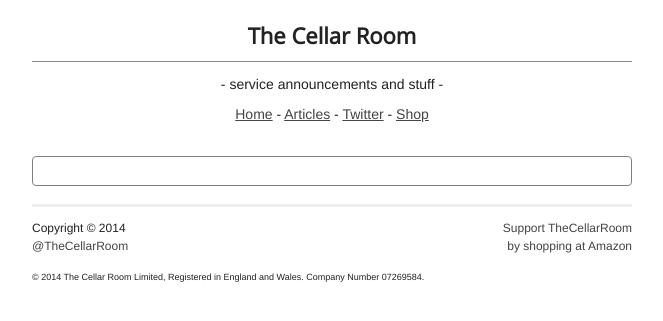
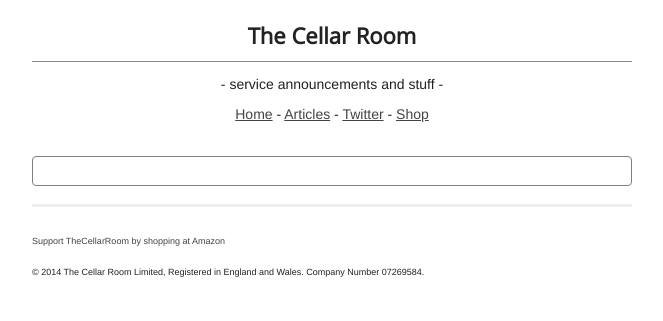
Before and after one commit to ChelseaStats/TheCellarRoom.uk, a Jekyll site: the page built from posts/index.html, in a window 1280 px wide. Shown: the top 321 px of the page, without its empty margins (308-971 px from the left). Built offline with Jekyll 4.4.1, drawn with Linux system fonts in a browser that asks for light colours; nearby versions of some CDN libraries; Markdown is read by kramdown in place of the engine named in the settings.

Commit message:
Update footer.html

```diff
--- a/_includes/footer.html
+++ b/_includes/footer.html
@@ -1,17 +1,5 @@
-		<footer id="footer">
-			<div class="grid">
-				Copyright &copy; 2014<br/>
-				<a href="http://twitter.com/TheCellarRoom">@TheCellarRoom</a>
-			</div>
-			<div class="gridright">
-<a target="_blank" href="http://www.thechels.co.uk/amazon">Support TheCellarRoom<br/>by shopping at Amazon</a>
-			</div>
-			<div class="clear"></div>
-			<div>
-				<p><small>&copy; 2014 The Cellar Room Limited, Registered in England and Wales. Company Number 07269584.</small></p>
-
-			</div>
-		</footer>
-	</div>
-</body>
-</html>
+<footer id="footer">
+<p><small><a target="_blank" href="http://www.thechels.co.uk/amazon">Support TheCellarRoom by shopping at Amazon</a></small></p>
+<p><small>&copy; 2014 The Cellar Room Limited, Registered in England and Wales. Company Number 07269584.</small></p>
+</footer>
+</div>	</body></html>
```
